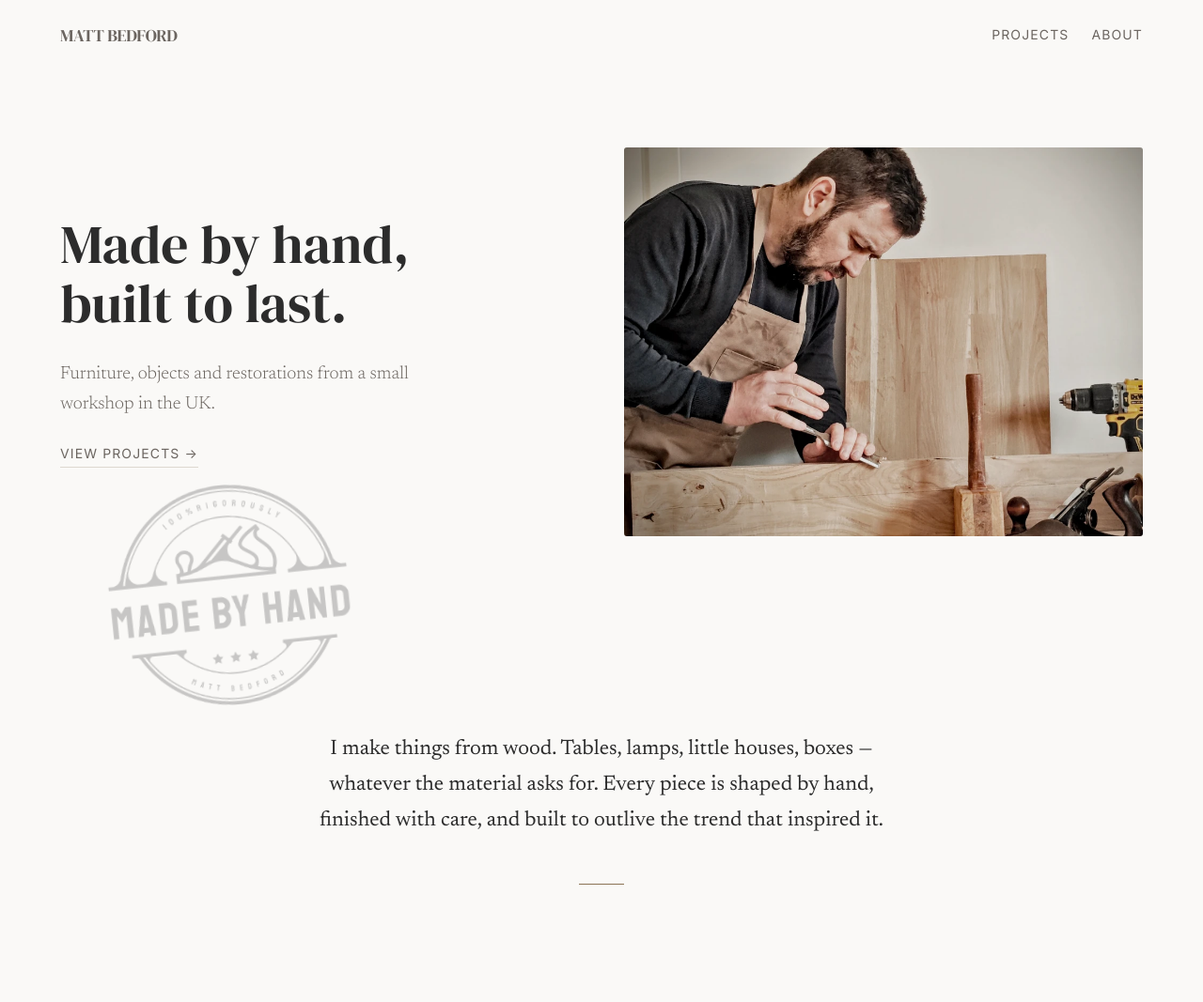
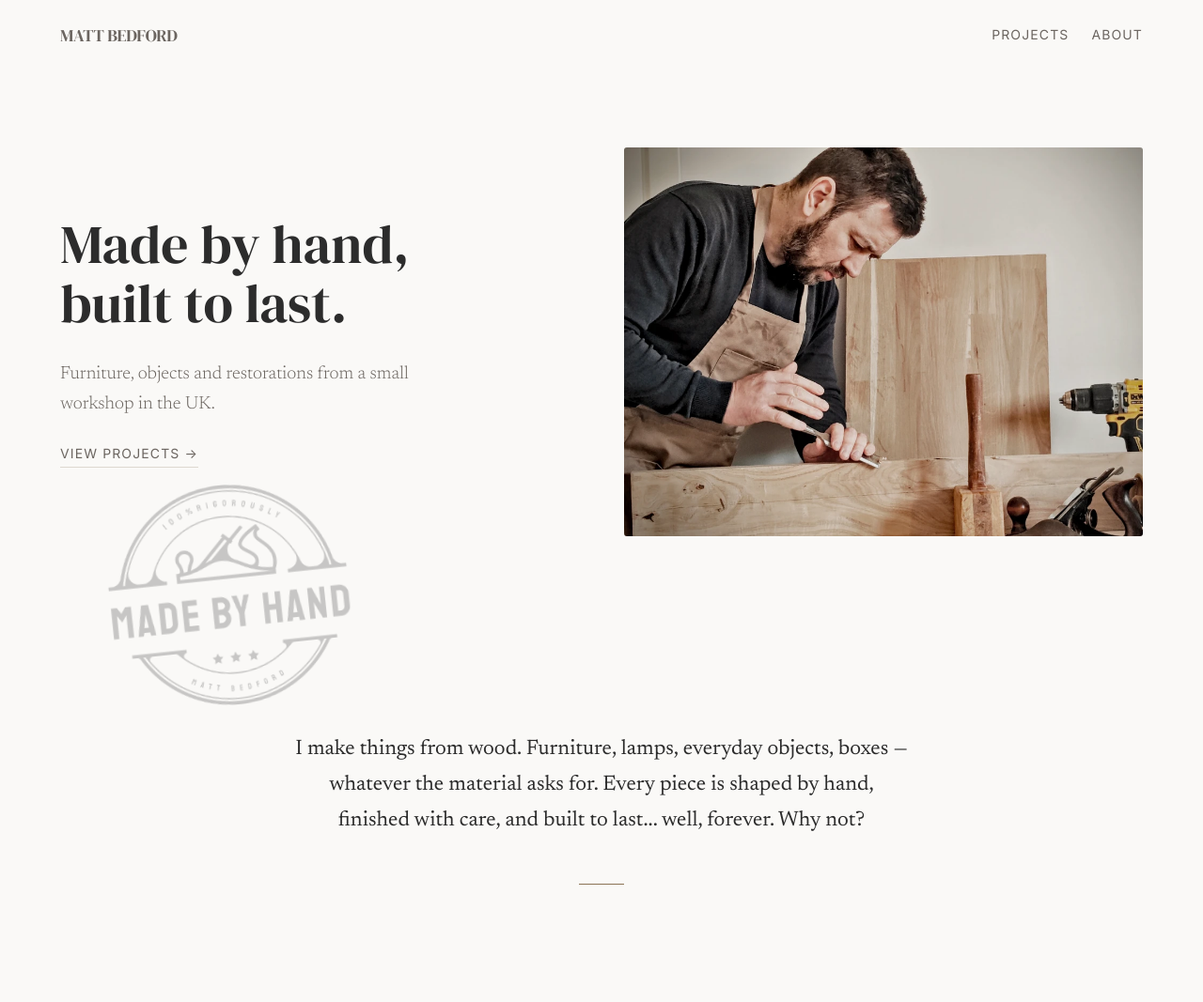
Before and after one commit to mattbedford/wood, a plain HTML site: page index.html in a window 1280 px wide. Shown: the top 1067 px of the page at 94% size. Drawn offline with Linux system fonts and the light colour scheme.

Commit message:
Update home text

```diff
--- a/index.html
+++ b/index.html
@@ -359,9 +359,9 @@
     <!-- Intro statement -->
     <section class="intro">
         <p>
-            I make things from wood. Tables, lamps, little houses, boxes — whatever
+            I make things from wood. Furniture, lamps, everyday objects, boxes — whatever
             the material asks for. Every piece is shaped by hand, finished with care,
-            and built to outlive the trend that inspired it.
+            and built to last... well, forever. Why not?
         </p>
         <hr class="rule">
     </section>
```
